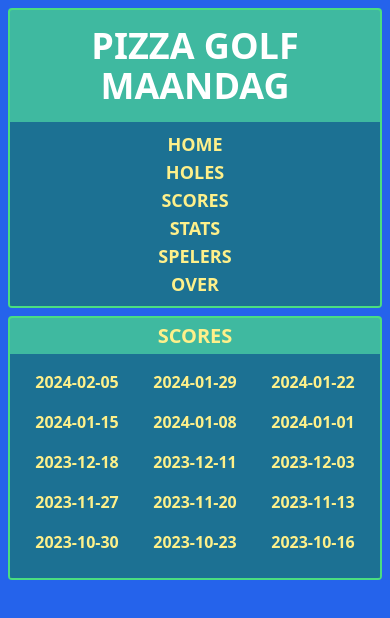
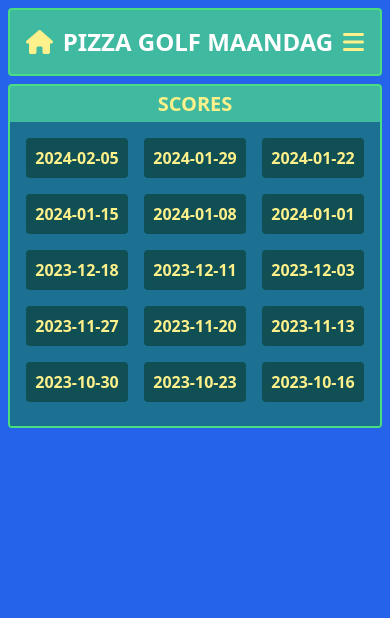
Before and after one commit to jessecrans/pizza-golf-maandag, a Next.js app: page /scores in a window 390 px wide. Shown: the top 618 px of the page. Built offline with nearby package versions, Linux system fonts and the light colour scheme.

Commit message:
added hamborger menu on small screens

```diff
--- a/src/app/components/Navbar.tsx
+++ b/src/app/components/Navbar.tsx
@@ -1,11 +1,36 @@
-import Link from 'next/link'
-import React from 'react'
+"use client";
+import { faBars, faBurger, faHamburger, faHome } from '@fortawesome/free-solid-svg-icons';
+import { FontAwesomeIcon } from '@fortawesome/react-fontawesome';
+import Link from 'next/link';
+import React, { useState } from 'react';
 
 const Navbar = () => {
+  const [navbarVisible, setNavbarVisible] = useState(false);
+
+  const toggleNavbar = () => {
+    setNavbarVisible(!navbarVisible);
+  }
+
   return (
     <nav className='m-2 mb-0 rounded border-2 border-green-400 text-white text-4xl font-bold uppercase text-center'>
-      <h1 className='bg-green-400 bg-opacity-70 p-4'>Pizza Golf Maandag</h1>
-      <ul className='text-yellow-200 text-lg bg-green-700 bg-opacity-50 p-2 flex flex-col justify-center items-center sm:flex-row sm:text-xl sm:gap-4'>
+      <div className='bg-green-400 bg-opacity-70 p-4 text-2xl sm:text-4xl flex justify-between items-center sm:block'>
+        <Link href="/">
+          <FontAwesomeIcon
+            icon={faHome}
+            className='sm:hidden'
+          />
+        </Link>
+        <h1>Pizza Golf Maandag</h1>
+        <button
+          className='sm:hidden'
+          onClick={toggleNavbar}
+        >
+          <FontAwesomeIcon icon={faBars} />
+        </button>
+      </div>
+      <ul
+        className={`text-yellow-200 text-lg bg-green-700 bg-opacity-50 p-2 sm:flex flex-col justify-center items-center sm:flex-row sm:text-xl sm:gap-4 ${navbarVisible ? 'block' : 'hidden'}`}
+      >
         <li>
           <Link href='/'>Home</Link>
         </li>
@@ -25,7 +50,7 @@ const Navbar = () => {
           <Link href='/over'>OVER</Link>
         </li>
       </ul>
-    </nav>
+    </nav >
   )
 }
 
--- a/src/app/holes/[hole]/page.tsx
+++ b/src/app/holes/[hole]/page.tsx
@@ -63,7 +63,6 @@ const getHoleData = ({
     images
   }
 
-  // console.log(data);
   return parsedData as HoleData;
 }
 
--- a/src/app/scores/[date]/page.tsx
+++ b/src/app/scores/[date]/page.tsx
@@ -10,9 +10,9 @@ const ScoreboardPage = ({
     date: string
   }
 }) => {
-  const currentGameData = gameData.find((game) => game.date === params.date);
+  const currentGameData = gameData.find((game) => game.date === params.date); // find the game data that matches the date in the URL
 
-  if (!currentGameData) {
+  if (!currentGameData) { // for invalid dates
     return (
       <PageLayout title={`${params.date}`}>
         <h2>Game not found</h2>
--- a/src/app/scores/page.tsx
+++ b/src/app/scores/page.tsx
@@ -1,4 +1,4 @@
-import React from 'react';
+import React, { useEffect } from 'react';
 import Link from 'next/link';
 import gameData from '../../../public/game_data/game_database.json'
 import PageLayout from '../layouts/PageLayout';
@@ -11,10 +11,14 @@ const Scores = () => {
       <div className='grid grid-cols-3 gap-4 mb-2 text-center'>
         {
           gameData
-            .reverse()
+            .toReversed()
             .map((game, index) => {
               return (
-                <Link key={game.date} href={`/scores/${game.date}`}>
+                <Link
+                  key={game.date}
+                  href={`/scores/${game.date}`}
+                  className='bg-green-950 bg-opacity-50 p-2 rounded'
+                >
                   {game.date}
                 </Link>
               )
```
